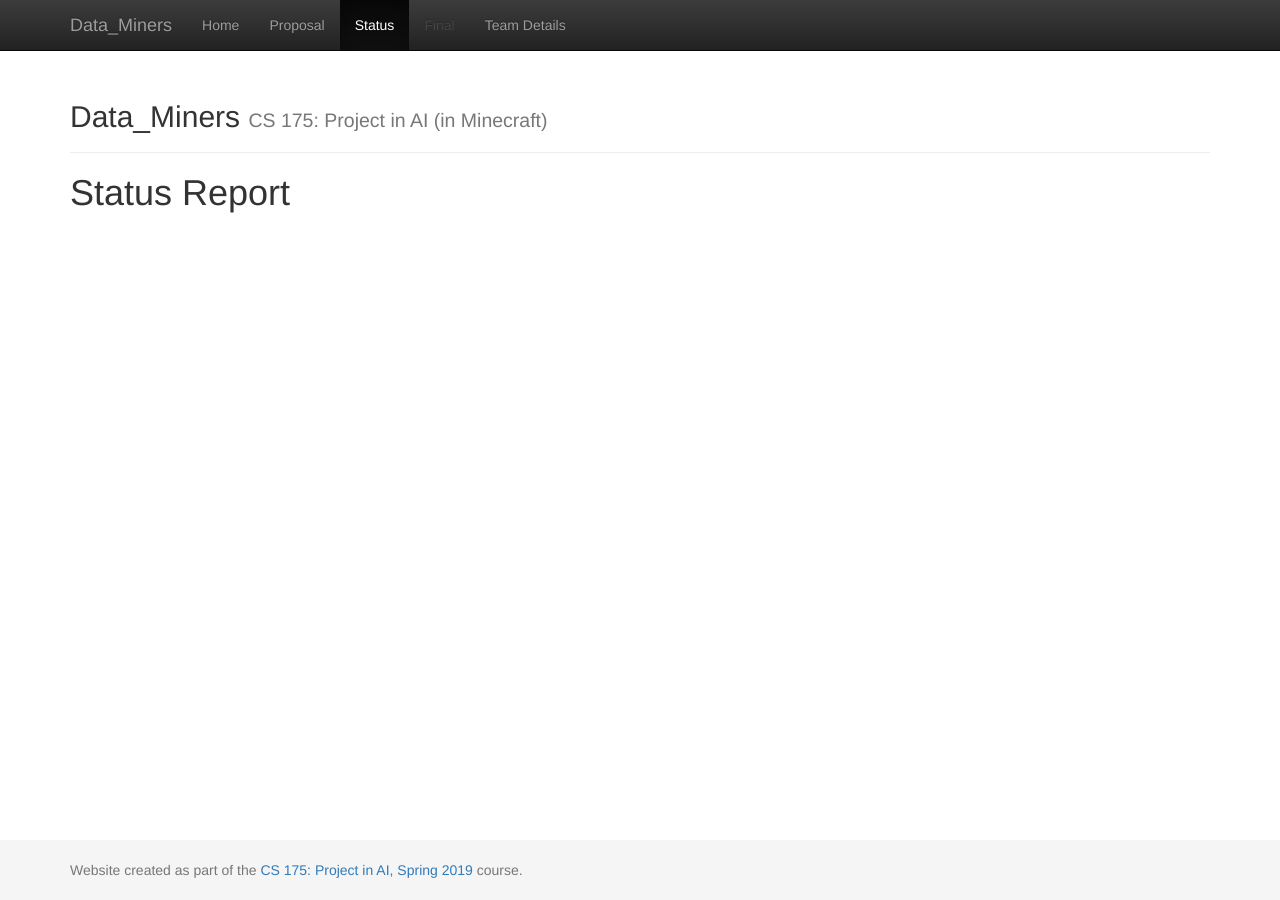
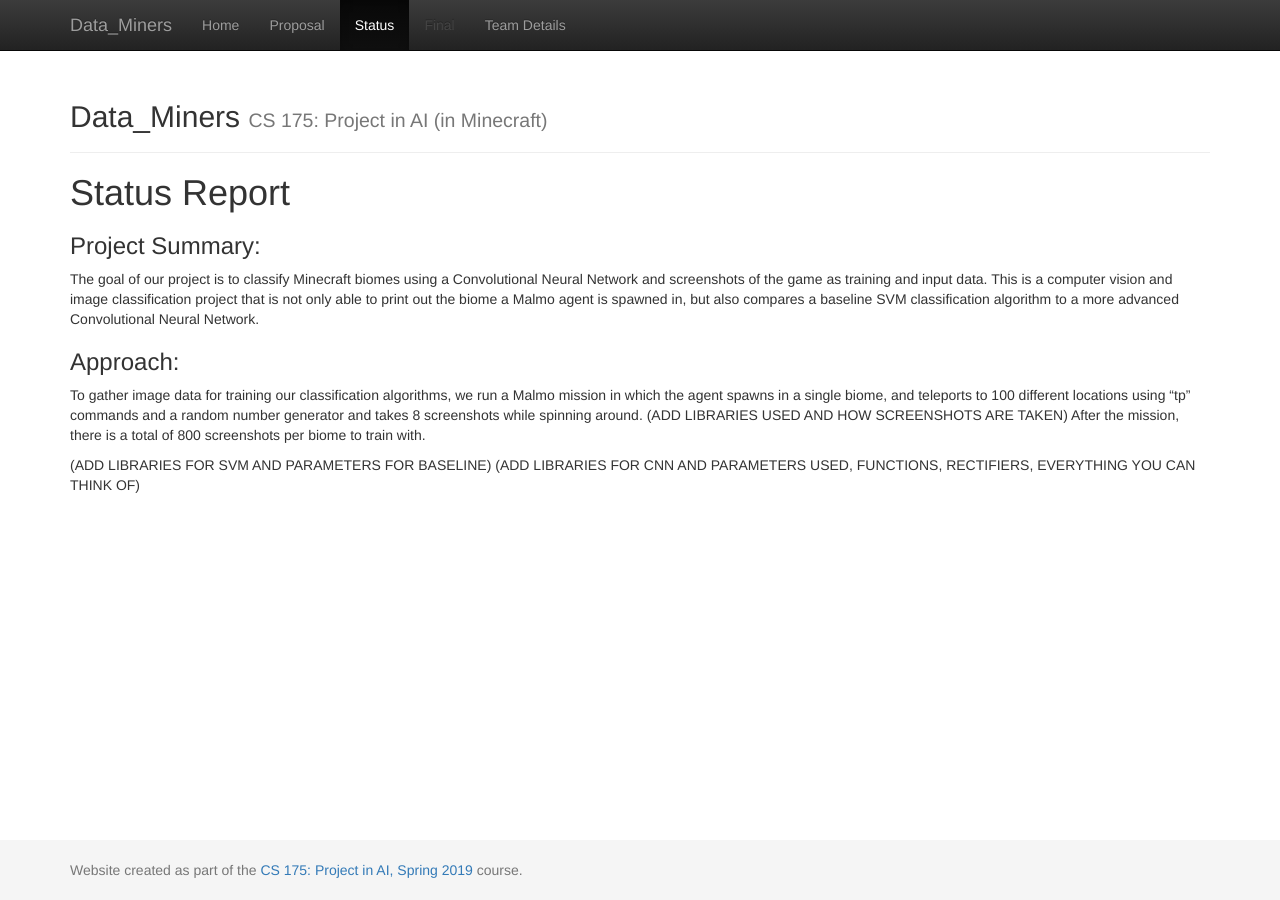
Before and after one commit to gordonyin1337/Data_Miners, a Jekyll site: the page built from docs/status.md, in a window 1280 px wide. Built offline with Jekyll 4.4.1, drawn with Linux system fonts in a browser that asks for light colours.

Commit message:
Update status.md

```diff
--- a/docs/status.md
+++ b/docs/status.md
@@ -5,3 +5,12 @@ title: Status
 
 Status Report
 ===
+
+### Project Summary:
+The goal of our project is to classify Minecraft biomes using a Convolutional Neural Network and screenshots of the game as training and input data. This is a computer vision and image classification project that is not only able to print out the biome a Malmo agent is spawned in, but also compares a baseline SVM classification algorithm to a more advanced Convolutional Neural Network.
+
+### Approach:
+To gather image data for training our classification algorithms, we run a Malmo mission in which the agent spawns in a single biome, and teleports to 100 different locations using "tp" commands and a random number generator and takes 8 screenshots while spinning around. (ADD LIBRARIES USED AND HOW SCREENSHOTS ARE TAKEN) After the mission, there is a total of 800 screenshots per biome to train with.
+
+(ADD LIBRARIES FOR SVM AND PARAMETERS FOR BASELINE)
+(ADD LIBRARIES FOR CNN AND PARAMETERS USED, FUNCTIONS, RECTIFIERS, EVERYTHING YOU CAN THINK OF)
```
